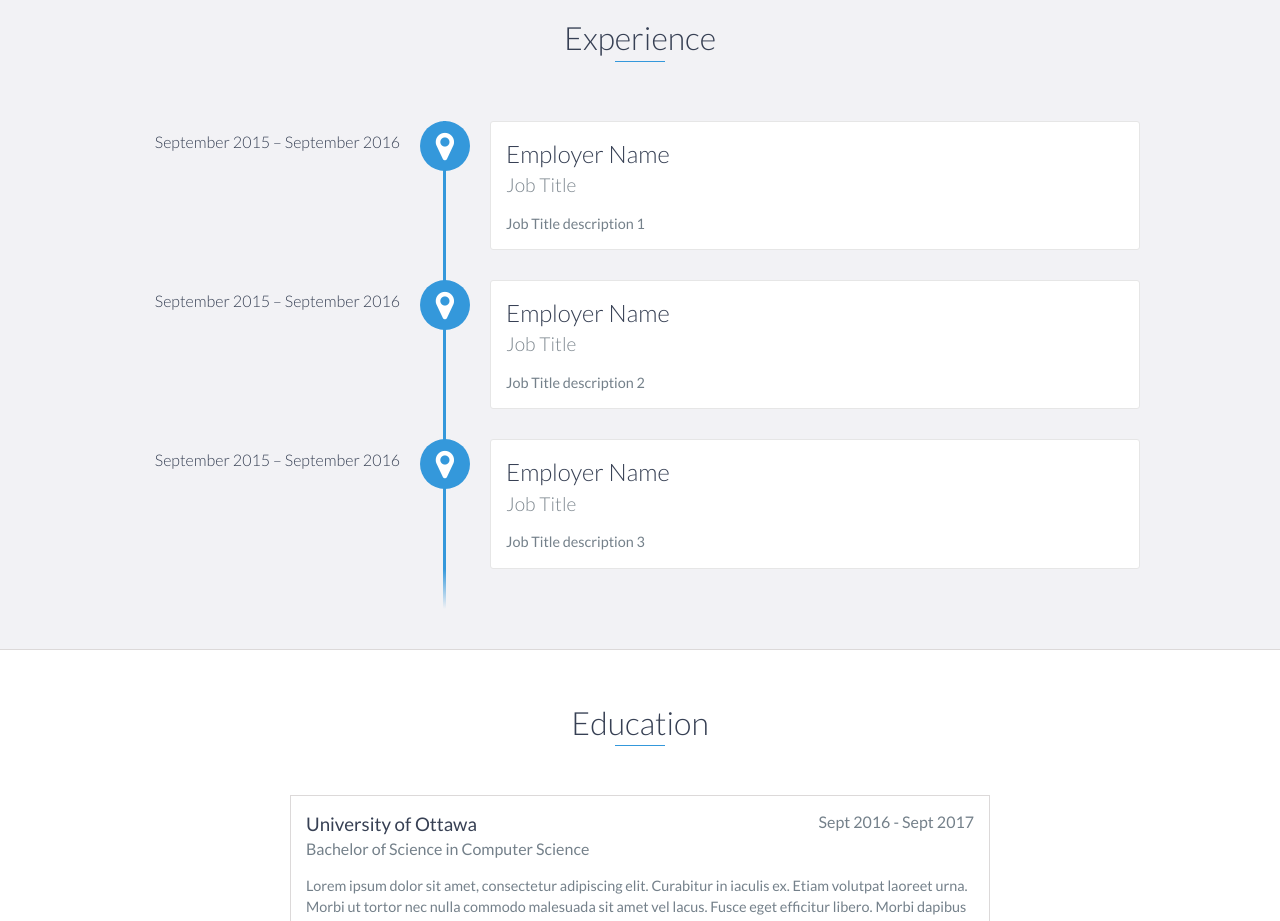
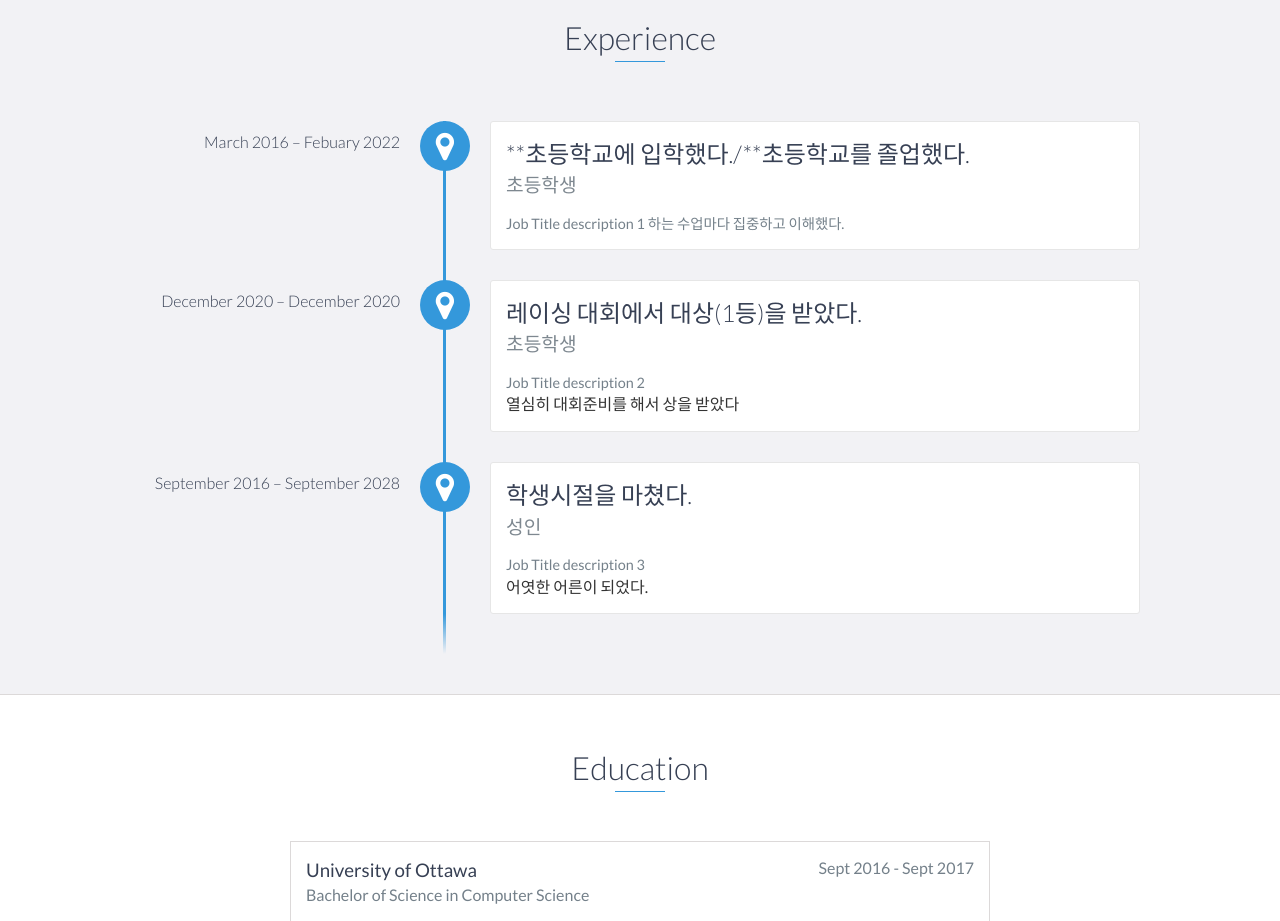
Before and after one commit to Kimminsungo/Kimminsungo.Github.io, a website: page index.html in a window 1280 px wide. Shown: the part 1100-2021 px from the top of the page. Drawn offline with nearby package versions, Linux system fonts and the light colour scheme.

Commit message:
change sodyd

```diff
--- a/index.html
+++ b/index.html
@@ -88,28 +88,29 @@
     <div id="experience" class="background-alt">
         <h2 class="heading">Experience</h2>
         <div id="experience-timeline">
-            <div data-date="September 2015 – September 2016">
-                <h3>Employer Name</h3>
-                <h4>Job Title</h4>
+            <div data-date="March 2016 – Febuary 2022">
+                <h3>**초등학교에 입학했다./**초등학교를 졸업했다.</h3>
+                <h4>초등학생</h4>
                 <p>
                     Job Title description 1
+                    하는 수업마다 집중하고 이해했다.
                 </p>
             </div>
 
-            <div data-date="September 2015 – September 2016">
-                <h3>Employer Name</h3>
-                <h4>Job Title</h4>
+            <div data-date="December 2020 – December 2020">
+                <h3>레이싱 대회에서 대상(1등)을 받았다.</h3>
+                <h4>초등학생</h4>
                 <p>
                     Job Title description 2
-                </p>
+                </p>열심히 대회준비를 해서 상을 받았다
             </div>
 
-            <div data-date="September 2015 – September 2016">
-                <h3>Employer Name</h3>
-                <h4>Job Title</h4>
+            <div data-date="September 2016 – September 2028">
+                <h3>학생시절을 마쳤다.</h3>
+                <h4>성인</h4>
                 <p>
                     Job Title description 3
-                </p>
+                </p>어엿한 어른이 되었다.
             </div>
         </div>
     </div>
```
